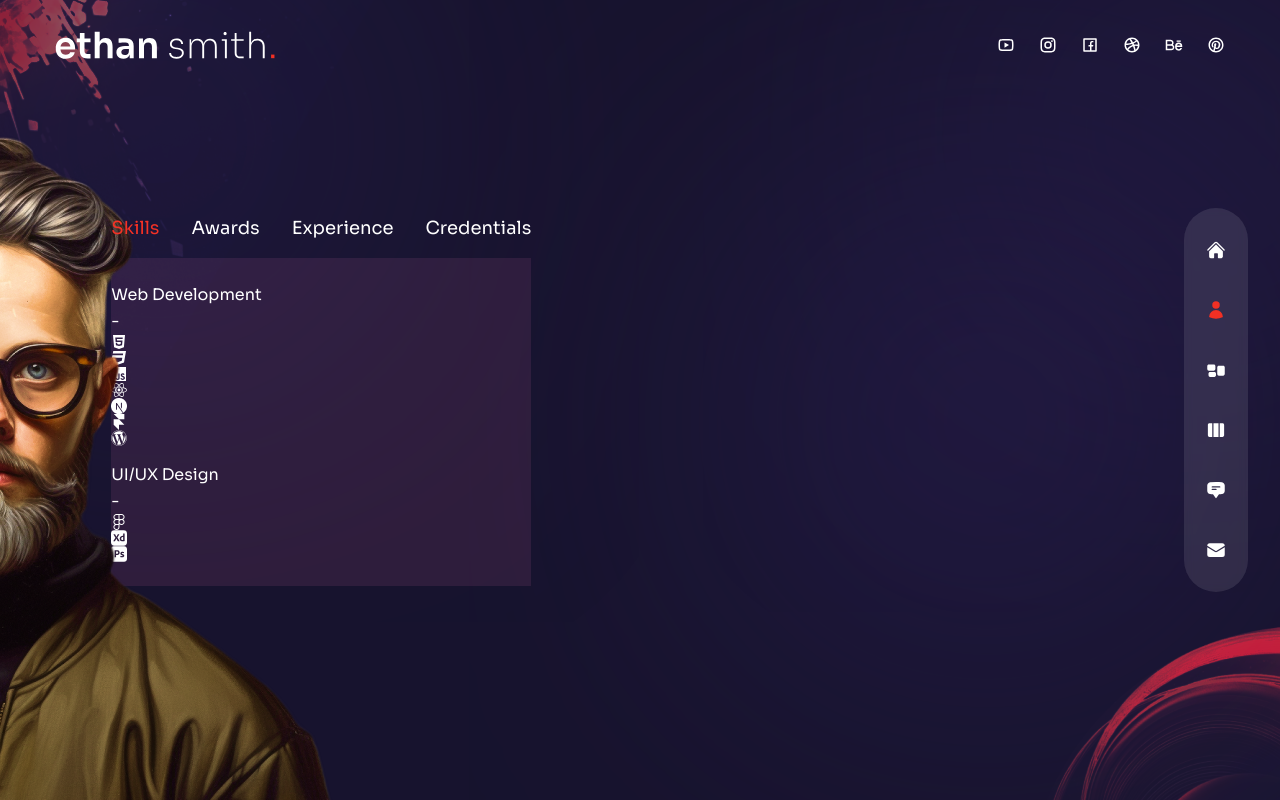
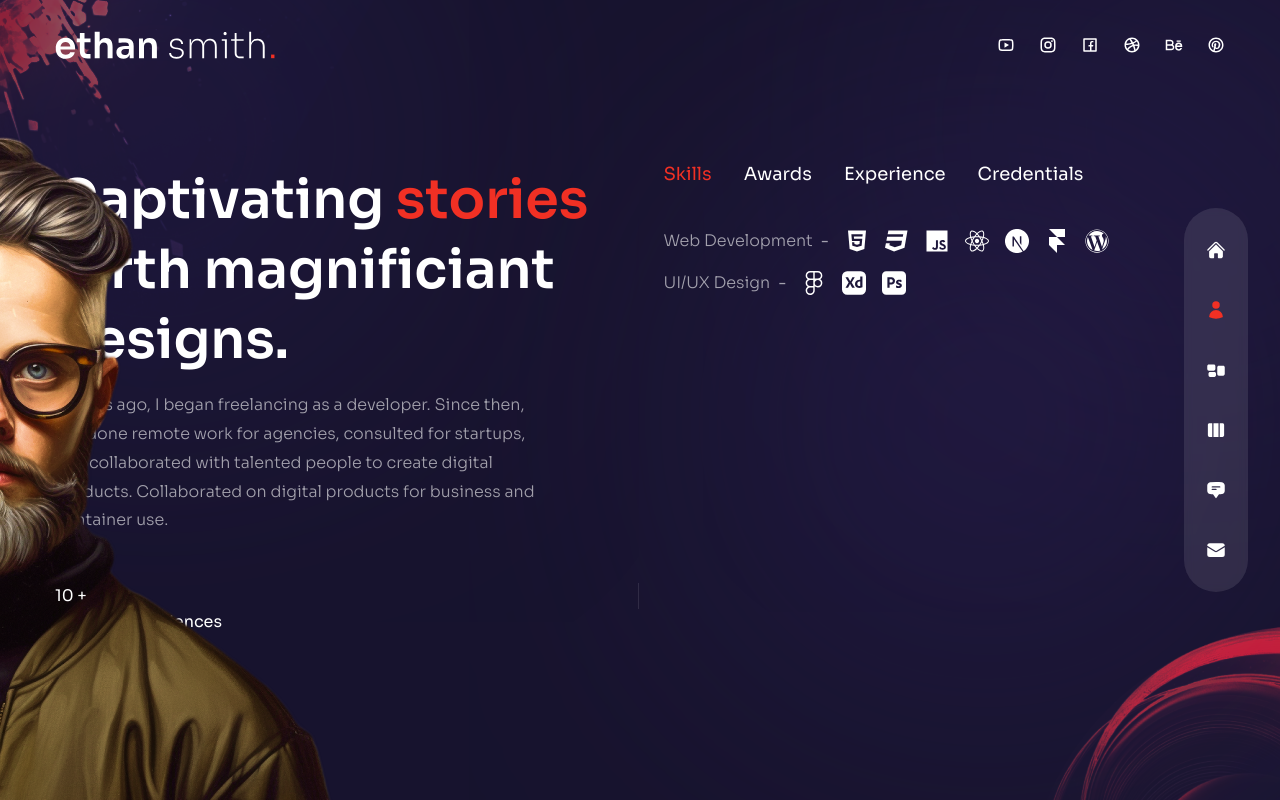
Before and after one commit to mahesha-piyumantha/NextJs-Portfolio, a Next.js app: page /about in a window 1280 px wide. Built offline with nearby package versions, Linux system fonts and the light colour scheme.

Commit message:
about page commit 2

```diff
--- a/pages/about/index.js
+++ b/pages/about/index.js
@@ -29,6 +29,10 @@ import Circles from '../../components/Circles';
 
 import { motion } from 'framer-motion';
 import { fadeIn } from './../../variants';
+
+// counter
+
+import CountUp from 'react-countup';
 
 //  data
 const aboutData = [
@@ -124,8 +128,34 @@ const About = () => {
 
       <div className='container mx-auto h-full flex flex-col
       items-center xl:flex-row gap-x-6'>
-        <div>text</div>
+
+        {/* text */}
+
+        <div className='flex-1 flex flex-col justify-center'>
+
+          <h2 className='h2'>
+            Captivating <span className='text-accent'> stories </span> birth magnificiant designs.
+          </h2>
+
+          <p className='max-w-[500px] mx-auto xl:mx-0 mb-6 xl:mb-12 px-2 xl:px-0'>10 yeas ago, I began freelancing as a developer. Since then, I've done remote work for agencies,
+            consulted for startups, and collaborated with talented people to create digital products.
+            Collaborated on digital products for business and container use.</p>
+
+          {/* counters */}
+
           <div>
+            {/* experiences */}
+            <div className='relative flex-1 after:w-[1px] after:h-full after:bg-white/10 after:absolute after:top-0 after:right-0'>
+              <CountUp start={0} end={10} duration={5} /> +
+            </div>
+
+            <div>Years of experiences</div>
+          </div>
+
+        </div>
+
+        {/* info */}
+        <div className='flex flex-col w-full xl:max-w-[48%] h-[480px]'>
           <div className='flex gap-x-4 xl:gap-x-8 mx-auto xl:mx-0 mb-4'>
             {aboutData.map((item, itemIndex) => {
               return (
@@ -142,16 +172,17 @@ const About = () => {
             })}
           </div>
 
-          <div className='bg-pink-400/10 py-2 xl:py-6 flex flex-col gap-y-2 xl:gap-y-4
+          <div className='py-2 xl:py-6 flex flex-col gap-y-2 xl:gap-y-4
            items-center xl:items-start'>
 
             {aboutData[index].info.map((item, itemIndex) => {
               return (
-                <div key={itemIndex}>
+                <div key={itemIndex} className='flex-1 flex flex-col md:flex-row max-w-max gap-x-2
+                items-center text-white/60'>
 
                   {/* title */}
 
-                  <div>
+                  <div className='font-light mb-2 md:mb-0'>
                     {item.title}
                   </div>
 
@@ -159,19 +190,17 @@ const About = () => {
 
                   <div> {item.stage}</div>
 
-                  <div>
-
-                  </div>
-
+                  <div className='flex gap-x-4'>
                     {/* icons */}
 
                     {item.icons?.map((icon, iconIndex) => {
                       return (
-                      <div key={iconIndex} className=''>
+                        <div className='text-2xl text-white'>
                           {icon}
                         </div>
                       );
                     })}
+                  </div>
 
                 </div>
               );
```
Lines whose indentation alone changed are shown as unchanged.
